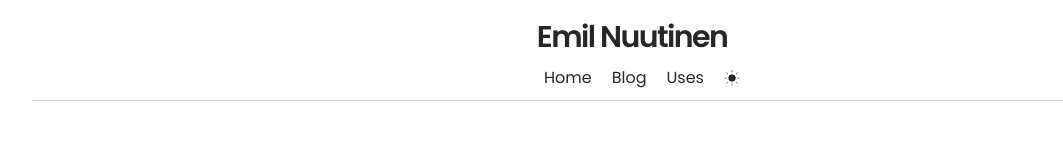
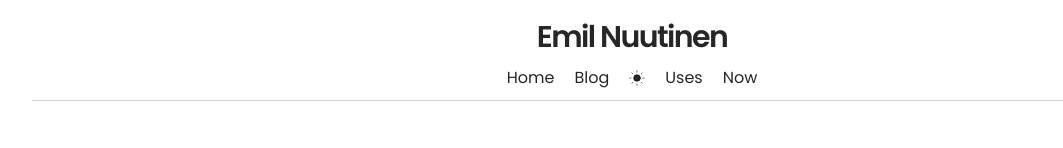
Before and after one commit to emilrwx/emilrwx_website, a Next.js app: page / in a window 1280 px wide. Shown: the top 148 px of the page, without its empty margins (8-1071 px from the left). Built offline with nearby package versions, Linux system fonts and the light colour scheme.

Commit message:
Move themetoggle to the middle of the menu. Add /now.

```diff
--- a/components/header.js
+++ b/components/header.js
@@ -23,10 +23,13 @@ export default function Header () {
           <Link href='/blog'>
             Blog
           </Link>
+          <ThemeToggle />
           <Link href='/uses'>
             Uses
           </Link>
-          <ThemeToggle />
+          <Link href='/now'>
+            Now
+          </Link>
         </div>
       </div>
     </div>
--- a/styles/Header.module.css
+++ b/styles/Header.module.css
@@ -43,7 +43,7 @@
   color: var(--fgHeader);
   box-shadow: none;
   text-decoration: none;
-  margin-left: 20px;
+  margin: 0 10px;
 }
 
 .menu a:hover {
--- a/styles/themeToggle.module.css
+++ b/styles/themeToggle.module.css
@@ -5,7 +5,7 @@
   cursor: pointer;
   background: none;
   border: none;
-  margin-left: 20px;
+  margin: 0 10px;
   width: 16px;
   padding: 0;
 }
```
